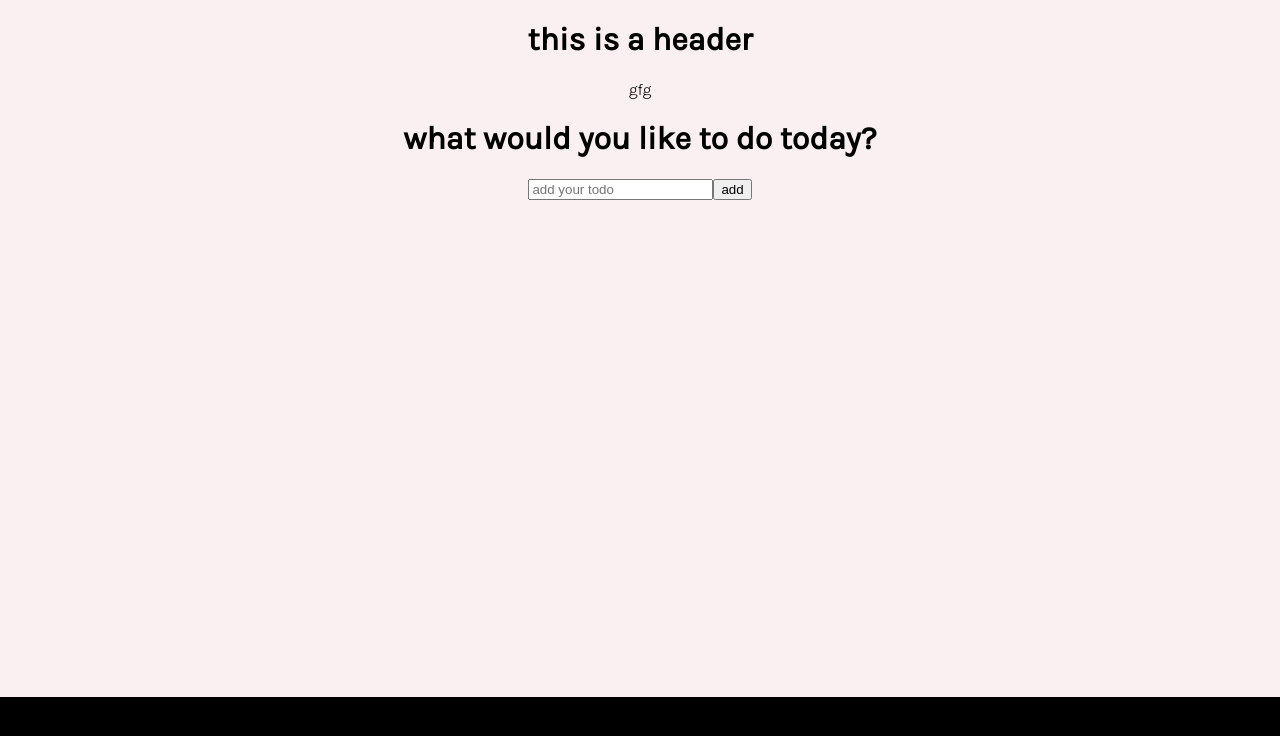
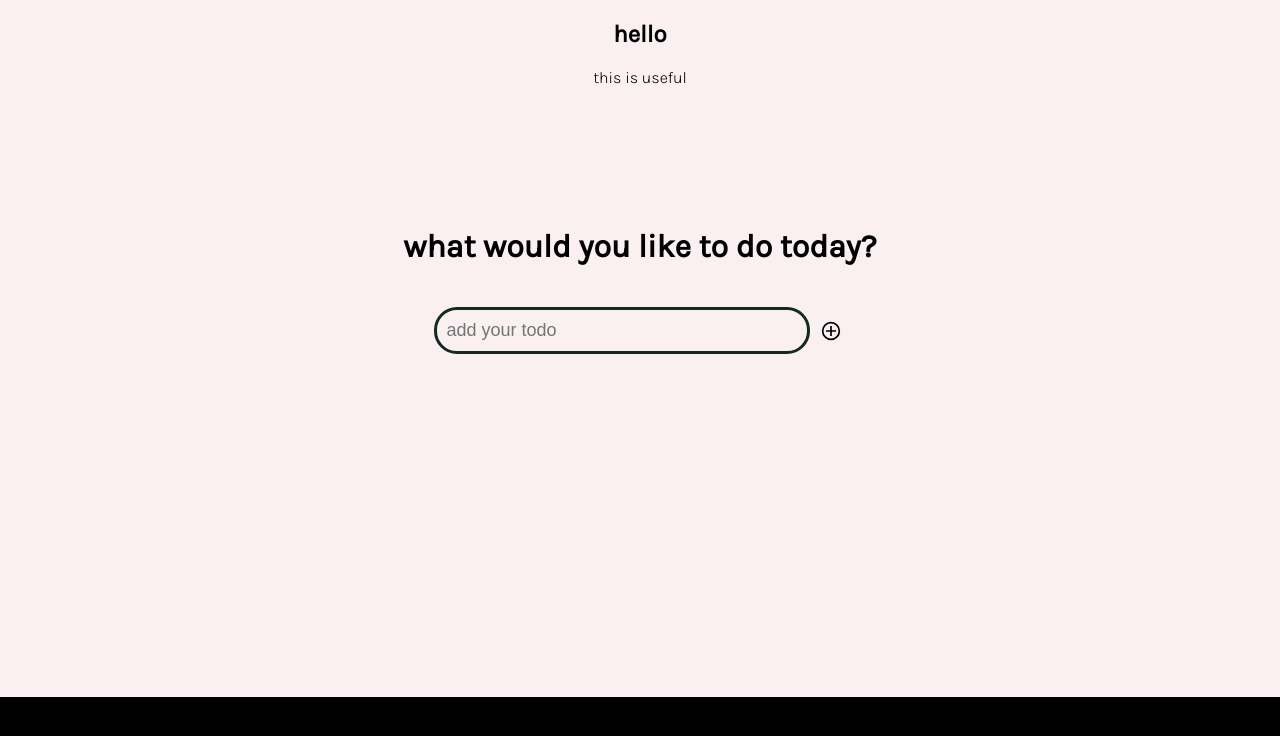
Before and after one commit to dannyvsm/todo-app, a React (Create React App) app: page / in a window 1280 px wide. Shown: the top 736 px of the page. Built offline with nearby package versions, Linux system fonts and the light colour scheme.

Commit message:
styling updates

```diff
--- a/package.json
+++ b/package.json
@@ -4,11 +4,13 @@
   "version": "0.1.0",
   "private": true,
   "dependencies": {
+    "@mui/icons-material": "^5.0.5",
     "@testing-library/jest-dom": "^5.14.1",
     "@testing-library/react": "^11.2.7",
     "@testing-library/user-event": "^12.8.3",
     "axios": "^0.24.0",
     "gh-pages": "^3.2.3",
+    "material-ui": "^0.20.2",
     "react": "^17.0.2",
     "react-dom": "^17.0.2",
     "react-icons": "^4.3.1",
--- a/src/App.css
+++ b/src/App.css
@@ -12,6 +12,6 @@
 body {
   font-family: var(--main-font);
   font-weight: 300;
-  background-color: #faf0f1;
+  background-color: var(--light);
   text-align: center;
 }
--- a/src/components/ToDoForm.js
+++ b/src/components/ToDoForm.js
@@ -1,37 +1,40 @@
-import React, { useState } from 'react'
-import './todoform.css'
+import React, { useState } from "react";
+import "./todoform.css";
+import { GrAddCircle } from "react-icons/gr";
 
 function TodoForm(props) {
-    const [input, setInput] = useState('')
+  const [input, setInput] = useState("");
 
-    const handleChange = e => {
-        setInput(e.target.value)
-    }
+  const handleChange = (e) => {
+    setInput(e.target.value);
+  };
 
-    const handleSubmit = e => {
+  const handleSubmit = (e) => {
     e.preventDefault();
 
     props.onSubmit({
       id: Math.floor(Math.random() * 10000),
-            text: input
+      text: input,
     });
 
-        setInput('')
+    setInput("");
   };
 
   return (
-        <form className='todo-form' onSubmit={handleSubmit}>
+    <form className="todo-form" onSubmit={handleSubmit}>
       <input
-                type='text'
-                placeholder='add your todo'
+        type="text"
+        placeholder="add your todo"
         value={input}
-                name='text'
-                className='todo-input'
+        name="text"
+        className="todo-input"
         onChange={handleChange}
       />
-            <button className='todo-btn'>add</button>
+      <button className="todo-btn">
+        <GrAddCircle className="add-btn" />
+      </button>
     </form>
-    )
+  );
 }
 
-export default TodoForm
+export default TodoForm;
--- a/src/components/ToDoList.js
+++ b/src/components/ToDoList.js
@@ -1,12 +1,12 @@
-import React, { useState } from 'react'
-import TodoForm from './TodoForm'
-import Todo from './Todo'
-import './todolist.css'
+import React, { useState } from "react";
+import TodoForm from "./TodoForm";
+import Todo from "./Todo";
+import "./todolist.css";
 
 function TodoList() {
   const [todos, setTodos] = useState([]);
 
-    const addTodo = todo => {
+  const addTodo = (todo) => {
     if (!todo.text || /^\s*$/.test(todo.text)) {
       return;
     }
@@ -16,32 +16,41 @@ function TodoList() {
     setTodos(newTodos);
   };
 
-    const removeTodo = id => {
-        const removeArr = [...todos].filter(todo  => todo.id !== id)
+  const removeTodo = (id) => {
+    const removeArr = [...todos].filter((todo) => todo.id !== id);
 
     setTodos(removeArr);
+  };
+
+  const completeTodo = (id) => {
+    let updatedTodos = todos.map((todo) => {
+      if (todo.id === id) {
+        todo.isComplete = !todo.isComplete;
+      }
+      return todo;
+    });
+
+    setTodos(updatedTodos);
+  };
+
+  return (
+    <div className="list">
+      <div className="intro">
+        <h1>what would you like to do today?</h1>
+      </div>
+      <div className="add-todo">
+        <TodoForm onSubmit={addTodo} />
+      </div>
+      <div className="user-list">
+        <Todo
+          todos={todos}
+          completeTodo={completeTodo}
+          removeTodo={removeTodo}
+          className="todo"
+        />
+      </div>
+    </div>
+  );
 }
 
-    const completeTodo = id => {
-        let updatedTodos = todos.map(todo => {
-            if (todo.id === id) {
-                todo.isComplete = !todo.isComplete
-            }
-            return todo
-        })
-
-        setTodos(updatedTodos)
-    }
-
-
-    return (
-        <div class="list">
-            <h1>what would you like to do today?
-            </h1>
-            <TodoForm onSubmit={addTodo} />
-            <Todo todos={todos} completeTodo={completeTodo} removeTodo={removeTodo}/>
-        </div>
-    )
-}
-
-export default TodoList
+export default TodoList;
--- a/src/components/header/Header.js
+++ b/src/components/header/Header.js
@@ -4,8 +4,8 @@ import './header.css'
 function Header() {
     return (
         <div class="head">
-            <h1>this is a header</h1>
-            <p>gfg</p>
+            <h2>hello</h2>
+            <p>this is useful</p>
 
         </div>
     )
--- a/src/components/todoform.css
+++ b/src/components/todoform.css
@@ -0,0 +1,38 @@
+.todo-input {
+  padding: 10px;
+  font-size: 18px;
+  border-width: 3px;
+  border-color: #152821;
+  background-color: var(--light);
+  color: #000000;
+  border-style: solid;
+  border-radius: 23px;
+  width: 350px;
+}
+
+.todo-input:focus {
+  outline: none;
+}
+
+.todo-form {
+  display: flex;
+  justify-content: center;
+}
+
+.todo-btn {
+  display: inline-block;
+  border: none;
+  margin: 0;
+  text-decoration: none;
+  background: none;
+  cursor: pointer;
+  -webkit-appearance: none;
+  -moz-appearance: none;
+}
+
+.add-btn {
+  width: 20px;
+  height: 20px;
+  margin-top: 5px;
+  padding-left: 5px;
+}
--- a/src/components/todolist.css
+++ b/src/components/todolist.css
@@ -1,3 +1,19 @@
 .list {
-    font-family: var(--main-font);
+  position: relative;
+  display: flex;
+  flex-direction: column;
+  margin-top: 100px;
 }
+
+.intro {
+  font-family: var(--main-font);
+  margin: 20px;
+}
+
+.add-todo {
+  width: 100%;
+}
+
+.user-list {
+  margin-top: 10px;
+}
```
Also changed, not shown: 1 other file (tests, documents, lock files or other folders). Lines whose indentation alone changed are shown as unchanged.
